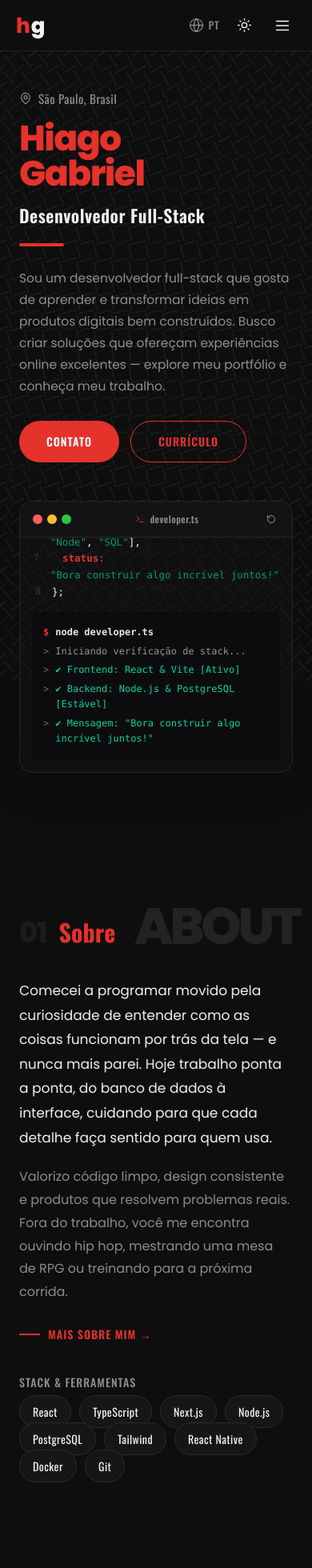
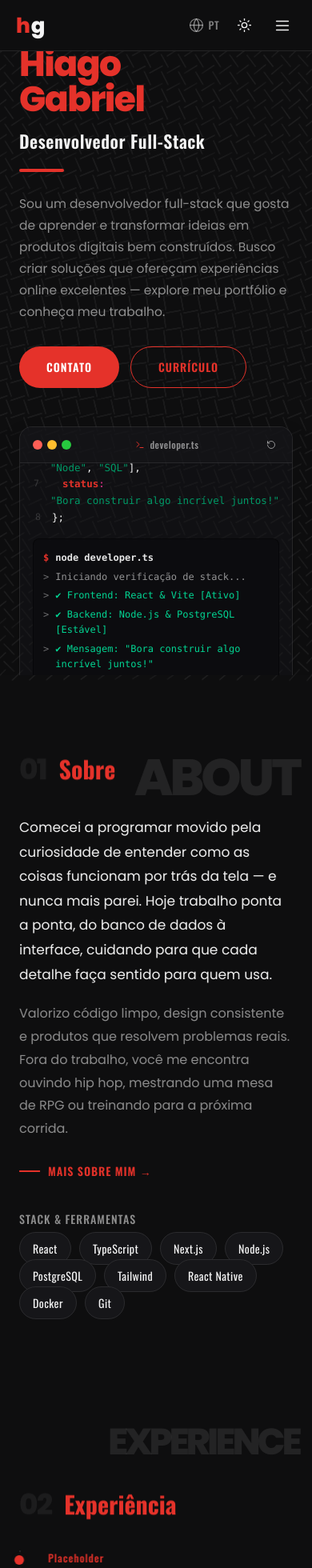
Before and after one commit to HgGabriel/MeuPortfolio, a React (Vite) app: page / in a window 390 px wide. Shown: the top 1960 px of the page at 80% size. Built offline with nearby package versions, Linux system fonts and the light colour scheme.

Commit message:
feat: implement App root component and About and Home section views

```diff
--- a/src/App.tsx
+++ b/src/App.tsx
@@ -58,7 +58,7 @@ export default function App() {
       const doScroll = () => {
         const el = rootRef.current?.querySelector<HTMLElement>(`[data-sec="${i}"]`)
         if (el) {
-          const top = el.getBoundingClientRect().top + window.scrollY - 56
+          const top = el.getBoundingClientRect().top + window.scrollY
           window.scrollTo({ top, behavior: 'smooth' })
           sectionRef.current = i
           setSection(i)
--- a/src/components/sections/About.tsx
+++ b/src/components/sections/About.tsx
@@ -9,7 +9,7 @@ export default function About({ onGoPersonal }: AboutProps) {
   return (
     <section
       data-sec="1"
-      className="relative flex min-h-dvh items-center overflow-hidden px-6 pt-28 pb-16 sm:px-10 lg:pt-[100px] lg:pr-[90px] lg:pb-20 lg:pl-[120px]"
+      className="relative flex h-dvh items-center overflow-hidden px-6 pt-28 pb-16 sm:px-10 lg:pt-[100px] lg:pr-[90px] lg:pb-20 lg:pl-[120px]"
     >
       <Watermark className="absolute top-20 right-4 z-0 font-poppins text-[64px] font-extrabold tracking-[-4px] text-wm select-none sm:right-[40px] sm:text-[110px] lg:top-24 lg:right-[60px] lg:text-[150px]">
         ABOUT
--- a/src/components/sections/Home.tsx
+++ b/src/components/sections/Home.tsx
@@ -10,7 +10,7 @@ export default function Home({ onGoConnect }: HomeProps) {
   return (
     <section
       data-sec="0"
-      className="relative flex min-h-dvh items-center overflow-hidden px-6 pt-28 pb-16 sm:px-10 lg:pt-24 lg:pr-[90px] lg:pb-[60px] lg:pl-[120px]"
+      className="relative flex h-dvh items-center overflow-hidden px-6 pt-28 pb-16 sm:px-10 lg:pt-24 lg:pr-[90px] lg:pb-[60px] lg:pl-[120px]"
     >
       <div className="mx-auto grid w-full max-w-[1240px] grid-cols-1 items-center gap-12 lg:grid-cols-[1.05fr_.95fr] lg:gap-10">
         <Watermark
```
